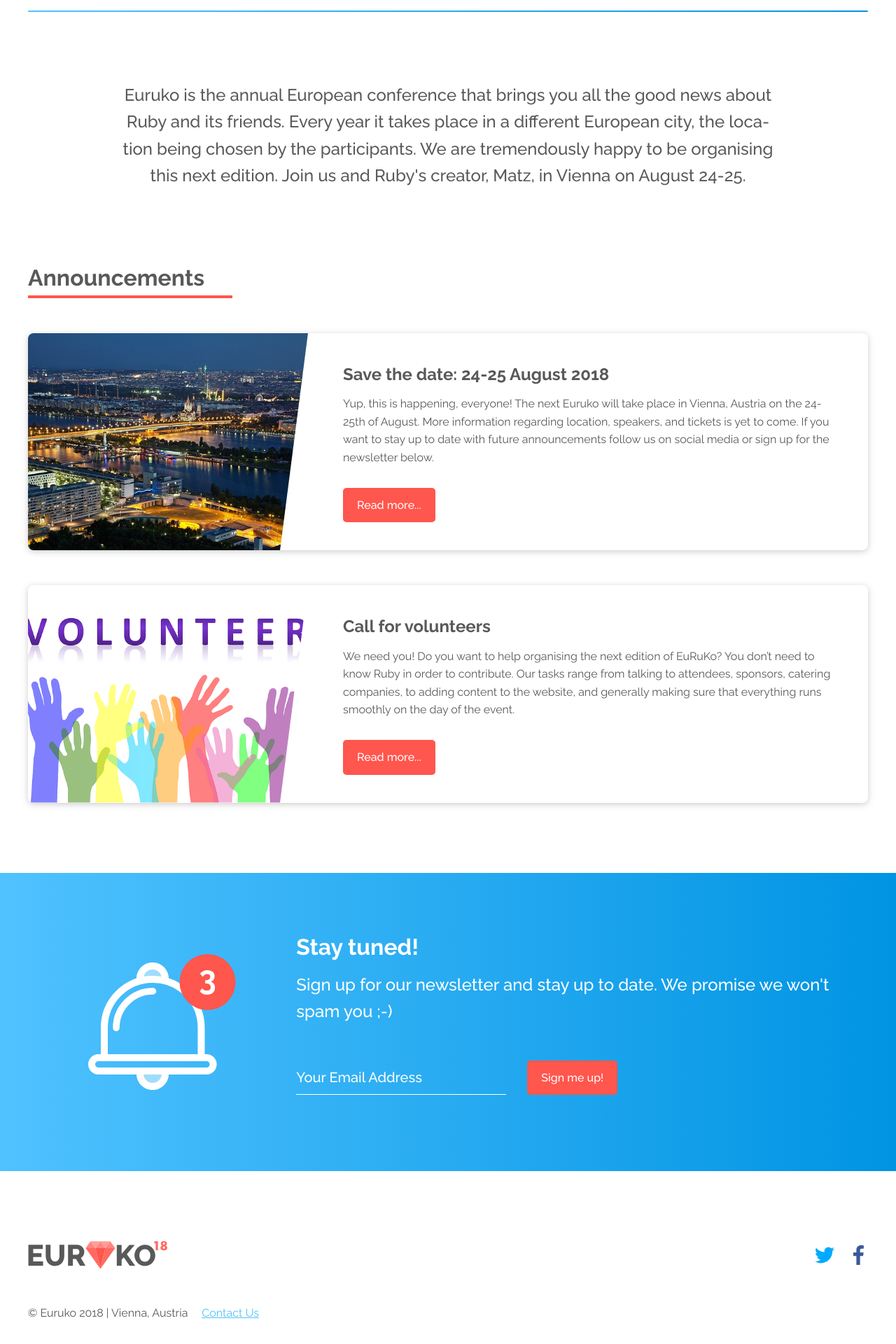
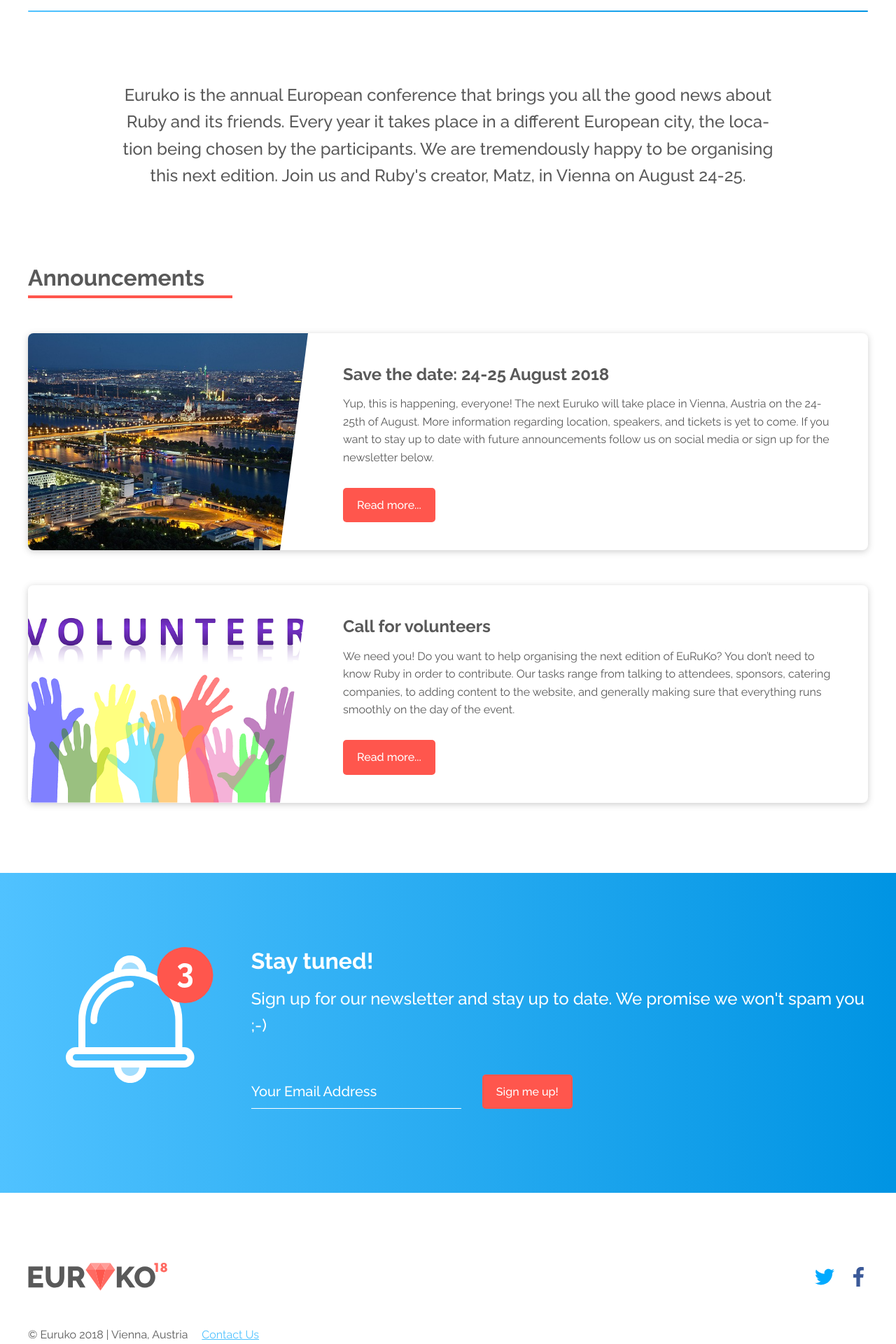
Before and after one commit to euruko/euruko2018.github.io, a Jekyll site: the page built from index.html, in a window 1280 px wide. Shown: the part 815-2735 px from the top of the page at 70% size. Built offline with Jekyll 4.4.1, drawn with Linux system fonts in a browser that asks for light colours; before the commit the page ends 2703 px from its top, so only the background shows below that.

Commit message:
Newsletter fixes

```diff
--- a/assets/css/lib/partials/newsletter.scss
+++ b/assets/css/lib/partials/newsletter.scss
@@ -5,10 +5,13 @@
     padding-bottom: 80px;
     background: $blue-gradient;
 
+    .layout-wrapper > view {
+        padding: 20px 0;
+    }
+
     .image-wrapper {
         justify-content: center;
-        flex: 1 0 300px;
-        padding: 30px 0;
+        flex: 1 1 250px;
 
         img {
             width: 211px;
@@ -17,7 +20,7 @@
     }
 
     #mc_embed_signup {
-        flex: 5 1 400px;
+        flex: 7 1 400px;
 
         h2 {
             margin-bottom: 10px;
```
